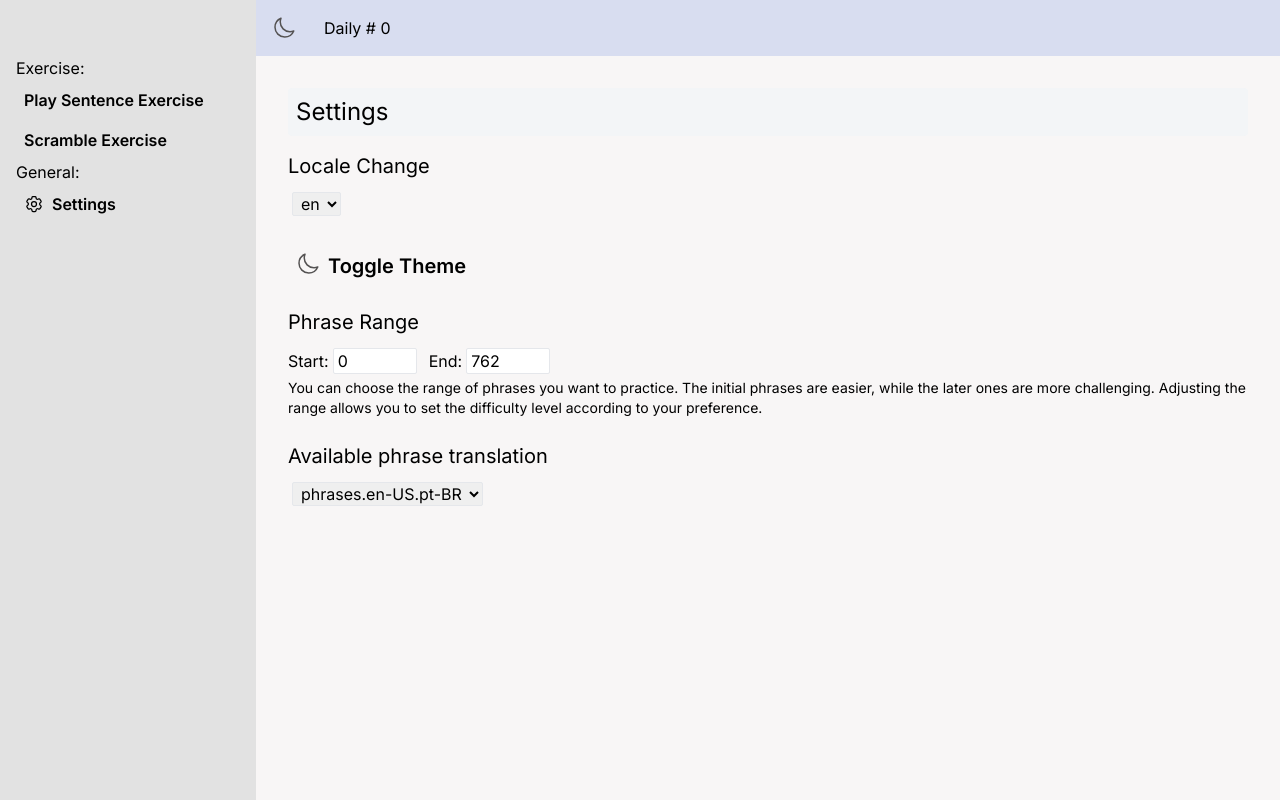
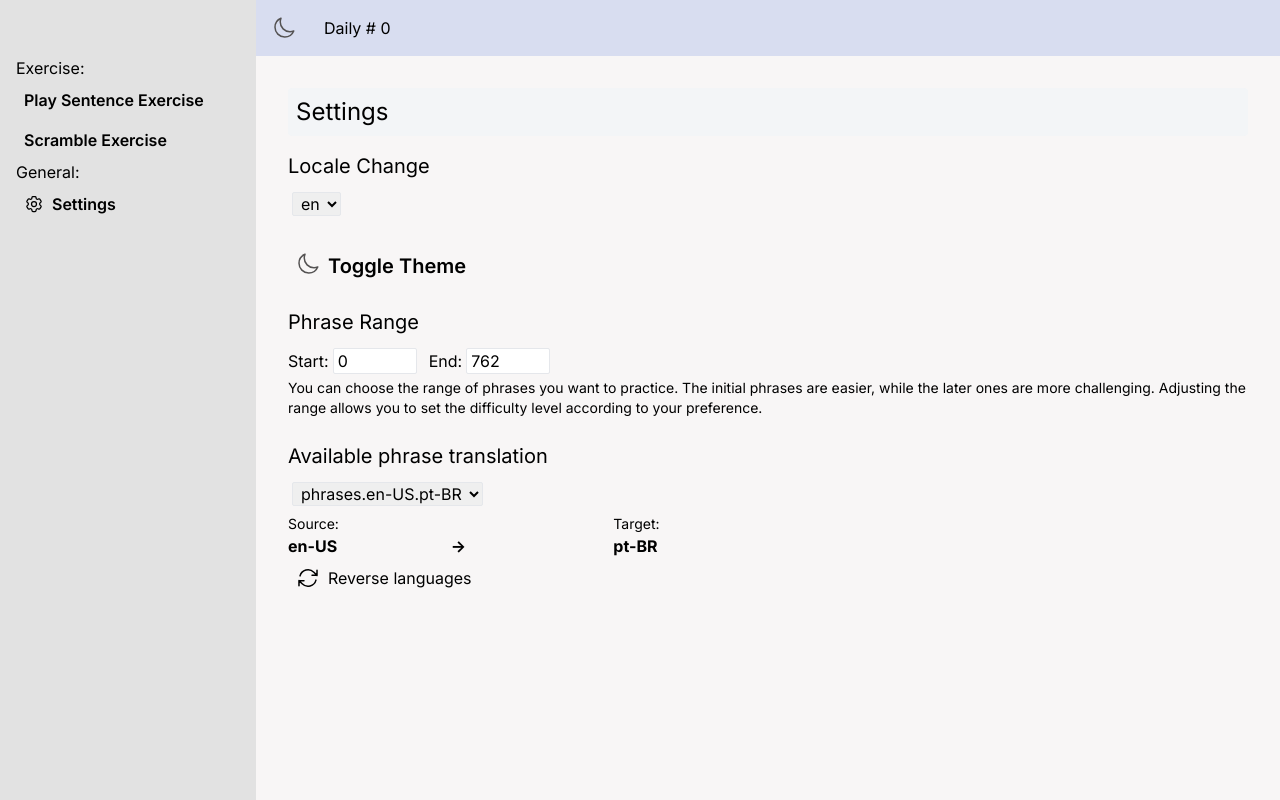
Before and after one commit to eliaweiss/open-lingua-ai, a Next.js app: page /settings in a window 1280 px wide. Built offline with nearby package versions, Linux system fonts and the light colour scheme.

Commit message:
settings

```diff
--- a/src/app/context/AppContext.js
+++ b/src/app/context/AppContext.js
@@ -278,6 +278,10 @@ export const AppProvider = ({ children }) => {
         availablePhraseTranslation,
         phraseTranslation,
         setPhraseTranslation,
+        targetLanguage,
+        setTargetLanguage,
+        sourceLanguage,
+        setSourceLanguage,
       }}
     >
       {children}
--- a/src/app/settings/SettingsUi.jsx
+++ b/src/app/settings/SettingsUi.jsx
@@ -1,5 +1,6 @@
 "use client";
 
+import { ArrowPathIcon } from "@heroicons/react/24/outline";
 import { Input } from "../components/Input";
 import MenuItem from "../components/MenuItem";
 import SelectComponent from "../components/SelectComponent";
@@ -18,6 +19,10 @@ export function SettingsUi() {
     availablePhraseTranslation,
     phraseTranslation,
     setPhraseTranslation,
+    targetLanguage,
+    setTargetLanguage,
+    sourceLanguage,
+    setSourceLanguage,
   } = useAppContext();
   const t = useTranslation();
 
@@ -35,6 +40,10 @@ export function SettingsUi() {
     });
   };
 
+  function handleReverseLang() {
+    setTargetLanguage(sourceLanguage);
+    setSourceLanguage(targetLanguage);
+  }
   return (
     <div className="p-4">
       <h1 className="text-2xl mb-4 bg-muted p-2 rounded">
@@ -101,6 +110,22 @@ export function SettingsUi() {
           value={phraseTranslation}
           onChange={(value) => setPhraseTranslation(value)}
         />
+        <div className="">
+          <div className="flex space-x-2 w-[50%] text-sm">
+            <div className="flex-1">Source: </div>
+            <div className="flex-1"> </div>
+            <div className="flex-1">Target: </div>
+          </div>
+          <div className="flex space-x-2 w-[50%] font-bold">
+            <div className="flex-1">{sourceLanguage}</div>
+            <div className="flex-1">{"->"}</div>
+            <div className="flex-1">{targetLanguage}</div>
+          </div>
+          <div className="p-2 flex space-x-2" onClick={handleReverseLang}>
+            <ArrowPathIcon className="w-6" />{" "}
+            <div className="">Reverse languages</div>
+          </div>
+        </div>
       </div>
     </div>
   );
```
